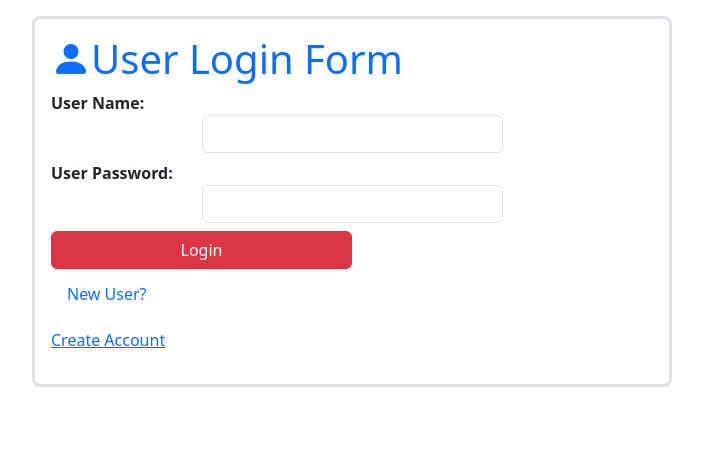
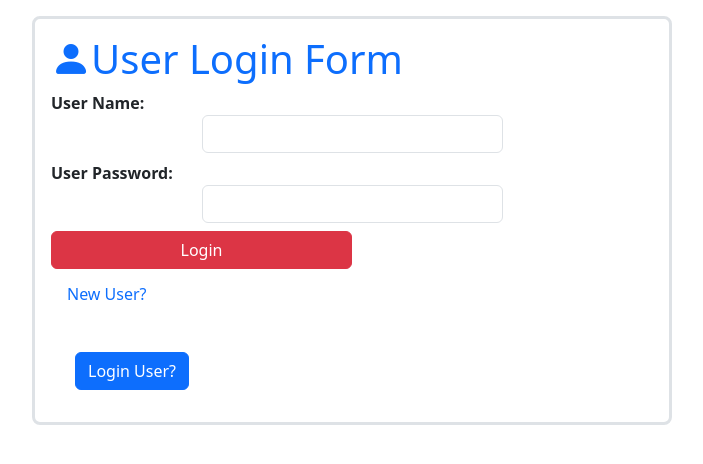
Before and after one commit to AnnamVenkataNagendra/student, a React (Vite) app: page / in a window 1280 px wide. Shown: the top 464 px of the page, without its empty margins (288-991 px from the left). Built offline with nearby package versions, Linux system fonts and the light colour scheme.

Commit message:
Added React login with JWT authentication

```diff
--- a/src/Student/Student.jsx
+++ b/src/Student/Student.jsx
@@ -33,11 +33,10 @@ const navigate=useNavigate();
             stuPass:""
         })
          setSuccess(true);
-        setMsg("Registration Successful!")
+        setMsg("Login Successful!")
      }).catch(error=>{
         console.log(error);
-        alert("Login faild")
-         setMsg("User register failed")
+         setMsg("User Login Failed")
         setSuccess(false);
      })
 
@@ -58,8 +57,9 @@ const navigate=useNavigate();
             <button className='btn btn-danger w-50'>Login</button>
             <h6 className='text-primary mt-3 ms-3 m-4'>New User?
             </h6>
-                        <p className={getSuccess==true? 'text-success' : 'text-danger'}>{getMsg}</p>
-            <Link to='/post'>Create Account</Link>
+              <p className={getSuccess==true? 'text-success' : 'text-danger'}>{getMsg}</p>
+              <Link to='/'>
+         <button className='btn btn-primary mt-4 ms-4'>Login User?</button></Link>
           </dl>
 
     </div>
```
